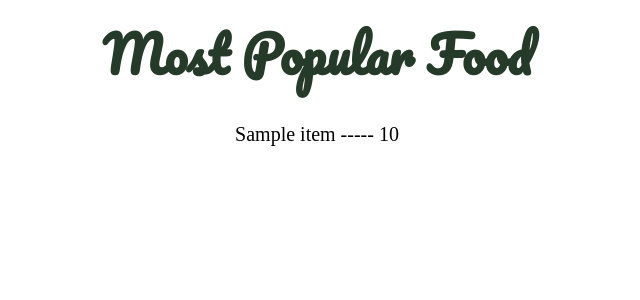
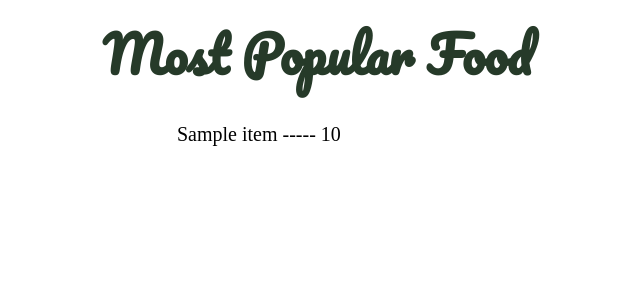
Before and after one commit to xiaowuuu/bao_restaurant, a Flask app: page /hot in a window 1280 px wide. Shown: the part 58-358 px from the top of the page, without its empty margins (323-963 px from the left). Run offline with Flask 3, Linux system fonts and the light colour scheme; tables that the repository leaves empty hold one stand-in row (values such as "Sample post"); some web fonts are replaced.

Commit message:
improve css for Most Popular Food page

```diff
--- a/static/style.css
+++ b/static/style.css
@@ -239,9 +239,8 @@ hr {
     cursor: pointer;
 }
 
-/* .popular_icon {
-    width: 2%;
-    position: relative;
-    padding-right: 250px;
-    top: 30px
-} */
+.popular_wrap{
+    text-align: left;
+    margin-left: 500px;
+    margin-right: auto;
+}
--- a/templates/orders/hot.jinja
+++ b/templates/orders/hot.jinja
@@ -5,7 +5,7 @@
     <ul>
         {% for item, total_quantity in popular_items %}
         <div class="popular_wrap">
-        <li class="text">
+        <li type="none">
             {# {% if item == most_popular_item %}
             <img src="static/images/most_popular.png" alt="most popular" class="popular_icon">
             {% endif %} #}
```
